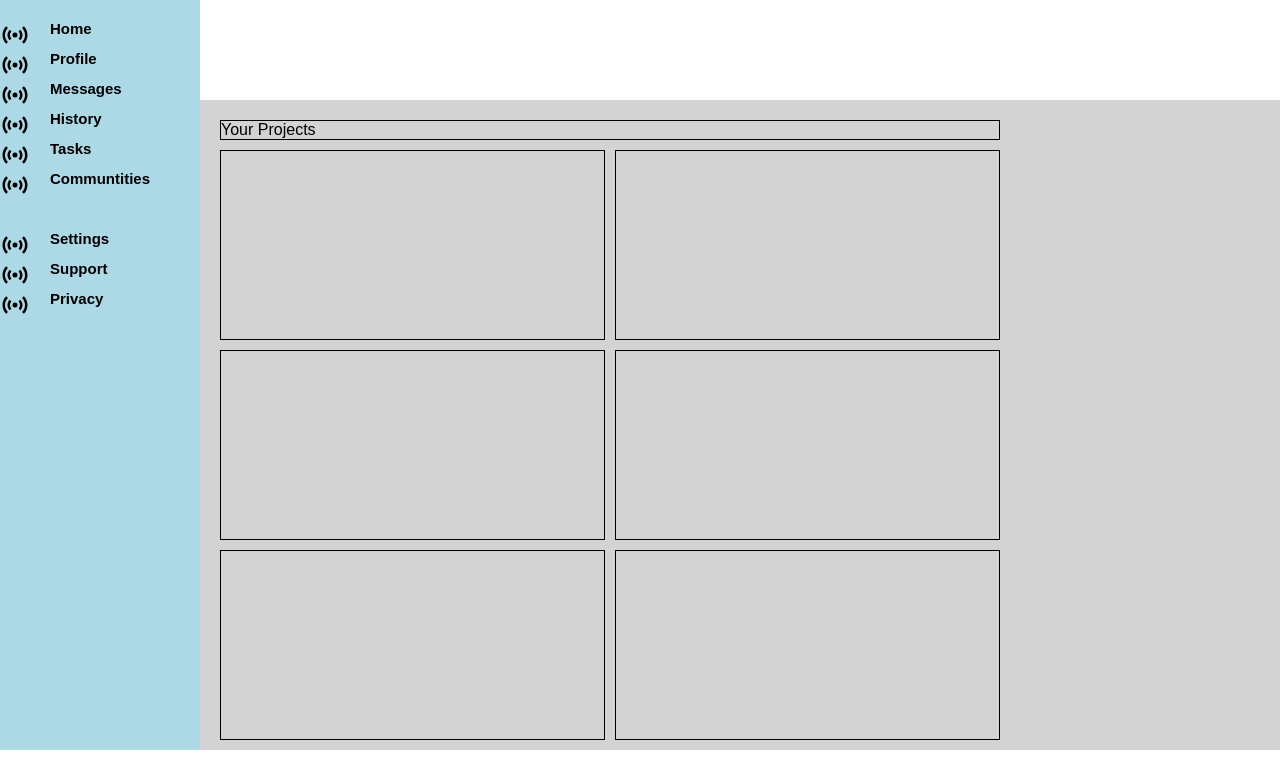
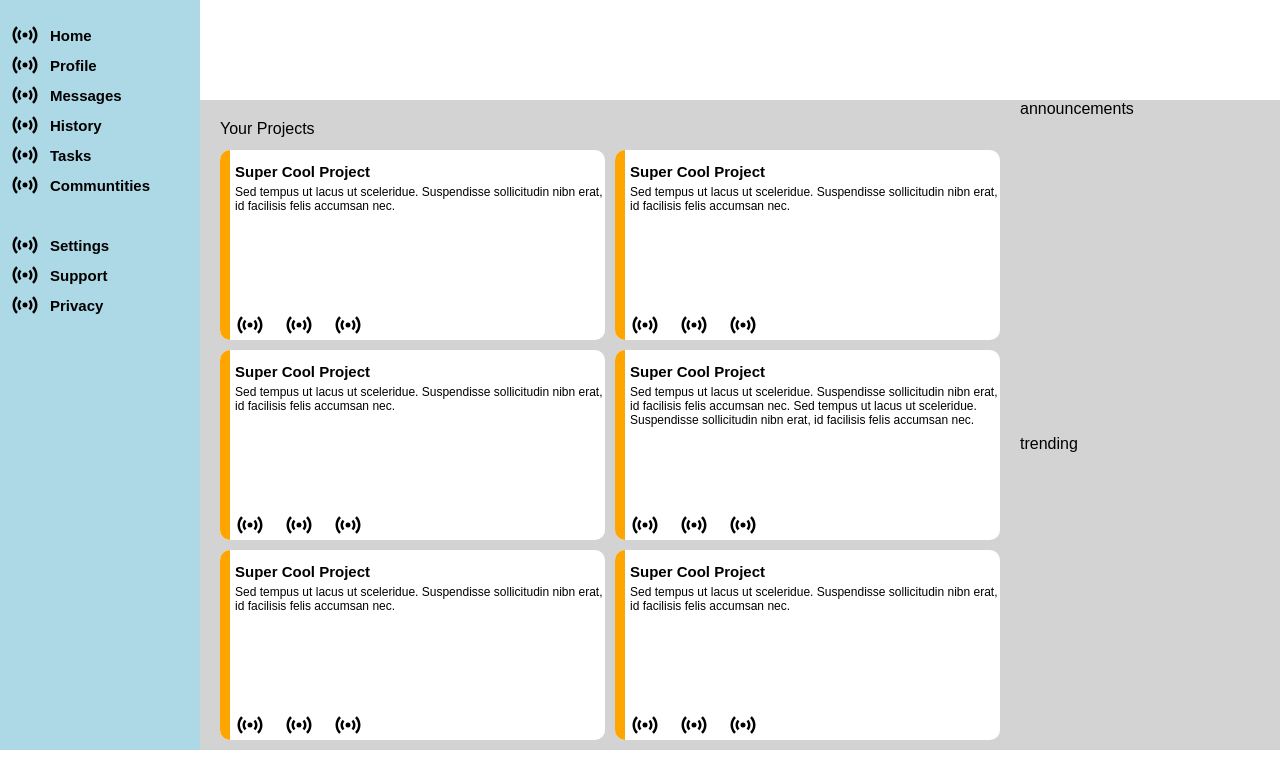
Before and after one commit to DavidOForrester/top_admin_dashboard, a plain HTML site: page index.html in a window 1280 px wide. Shown: the part 50-810 px from the top of the page. Drawn offline with Linux system fonts and the light colour scheme.

Commit message:
populating the project tiles

```diff
--- a/css/style.css
+++ b/css/style.css
@@ -40,13 +40,24 @@ body {
 .nav-item-text-header {
   font-size: 25px;
   font-weight: bold;
+  display: flex;
+  justify-content: left;
+  align-items: center;
+}
+
+.nav-item-logo {
+  display: flex;
+  justify-content: center;
+  align-items: center;
 }
 
 .nav-item-text {
   font-size: 15px;
   font-weight: bold;
+  display: flex;
+  justify-content: left;
+  align-items: center;
 }
-
 
 .projects {
   grid-row-start: 1;
@@ -61,12 +72,49 @@ body {
   grid-template-rows: 20px 3fr 3fr 3fr;
 }
 
-.project-title,
 .project-item {
-  border: 1px solid black;
+  background-color: white;
 }
 
 .project-title {
   grid-column-start: 1;
   grid-column-end: 3;
 }
+
+.project-item {
+  border-radius: 10px;
+  display: grid;
+  grid-template-columns: 10px repeat(3, 1fr) 5fr;
+  grid-template-rows: 30px 1fr 1fr;
+  gap: 5px;
+}
+
+.project-item-bar {
+  background-color: orange;
+  border-top-left-radius: 10px;
+  border-bottom-left-radius: 10px;
+  grid-row-start: 1;
+  grid-row-end: 4;
+}
+
+.project-item-title {
+  font-weight: bold;
+  font-size: 15px;
+  grid-column-start: 2;
+  grid-column-end: 7;
+  display: flex;
+  justify-content: left;
+  align-items: flex-end;
+}
+
+.project-item-body {
+  font-size: 12px;
+  grid-column-start: 2;
+  grid-column-end: 7;
+}
+
+.project-item-buttons {
+  display: flex;
+  justify-content: left;
+  align-items:flex-end
+}
--- a/index.html
+++ b/index.html
@@ -56,19 +56,123 @@
       <div class="nav-item-text">Privacy</div>
     </div>
     <div class="rhs">
-      <div class="header"></div>
+      <div class="header">
+        <div>heading</div>
+      </div>
       <div class="content">
         <div class="projects">
           <div class="project-title">Your Projects</div>
-          <div class="project-item"></div>
-          <div class="project-item"></div>
-          <div class="project-item"></div>
-          <div class="project-item"></div>
-          <div class="project-item"></div>
-          <div class="project-item"></div>
+          <div class="project-item">
+            <div class="project-item-bar"></div>
+            <div class="project-item-title">Super Cool Project</div>
+            <div class="project-item-body">
+              Sed tempus ut lacus ut sceleridue. Suspendisse sollicitudin nibn
+              erat, id facilisis felis accumsan nec.
+            </div>
+            <div class="project-item-buttons">
+              <object data="img/access-point.svg"width="30"height="30"></object>
+            </div>
+            <div class="project-item-buttons">
+              <object data="img/access-point.svg"width="30"height="30"></object>
+            </div>
+            <div class="project-item-buttons">
+              <object data="img/access-point.svg"width="30"height="30"></object>
+            </div>
+          </div>
+          <div class="project-item">
+            <div class="project-item-bar"></div>
+            <div class="project-item-title">Super Cool Project</div>
+            <div class="project-item-body">
+              Sed tempus ut lacus ut sceleridue. Suspendisse sollicitudin nibn
+              erat, id facilisis felis accumsan nec.
+            </div>
+            <div class="project-item-buttons">
+              <object data="img/access-point.svg"width="30"height="30"></object>
+            </div>
+            <div class="project-item-buttons">
+              <object data="img/access-point.svg"width="30"height="30"></object>
+            </div>
+            <div class="project-item-buttons">
+              <object data="img/access-point.svg"width="30"height="30"></object>
+            </div>
+          </div>
+          <div class="project-item">
+            <div class="project-item-bar"></div>
+            <div class="project-item-title">Super Cool Project</div>
+            <div class="project-item-body">
+              Sed tempus ut lacus ut sceleridue. Suspendisse sollicitudin nibn
+              erat, id facilisis felis accumsan nec.
+            </div>
+            <div class="project-item-buttons">
+              <object data="img/access-point.svg"width="30"height="30"></object>
+            </div>
+            <div class="project-item-buttons">
+              <object data="img/access-point.svg"width="30"height="30"></object>
+            </div>
+            <div class="project-item-buttons">
+              <object data="img/access-point.svg"width="30"height="30"></object>
+            </div>
+          </div>
+          <div class="project-item">
+            <div class="project-item-bar"></div>
+            <div class="project-item-title">Super Cool Project</div>
+            <div class="project-item-body">
+              Sed tempus ut lacus ut sceleridue. Suspendisse sollicitudin nibn
+              erat, id facilisis felis accumsan nec.
+              Sed tempus ut lacus ut sceleridue. Suspendisse sollicitudin nibn
+              erat, id facilisis felis accumsan nec.
+            </div>
+            <div class="project-item-buttons">
+              <object data="img/access-point.svg"width="30"height="30"></object>
+            </div>
+            <div class="project-item-buttons">
+              <object data="img/access-point.svg"width="30"height="30"></object>
+            </div>
+            <div class="project-item-buttons">
+              <object data="img/access-point.svg"width="30"height="30"></object>
+            </div>
+          </div>
+          <div class="project-item">
+            <div class="project-item-bar"></div>
+            <div class="project-item-title">Super Cool Project</div>
+            <div class="project-item-body">
+              Sed tempus ut lacus ut sceleridue. Suspendisse sollicitudin nibn
+              erat, id facilisis felis accumsan nec.
+            </div>
+            <div class="project-item-buttons">
+              <object data="img/access-point.svg"width="30"height="30"></object>
+            </div>
+            <div class="project-item-buttons">
+              <object data="img/access-point.svg"width="30"height="30"></object>
+            </div>
+            <div class="project-item-buttons">
+              <object data="img/access-point.svg"width="30"height="30"></object>
+            </div>
+          </div>
+          <div class="project-item">
+            <div class="project-item-bar"></div>
+            <div class="project-item-title">Super Cool Project</div>
+            <div class="project-item-body">
+              Sed tempus ut lacus ut sceleridue. Suspendisse sollicitudin nibn
+              erat, id facilisis felis accumsan nec.
+            </div>
+            <div class="project-item-buttons">
+              <object data="img/access-point.svg"width="30"height="30"></object>
+            </div>
+            <div class="project-item-buttons">
+              <object data="img/access-point.svg"width="30"height="30"></object>
+            </div>
+            <div class="project-item-buttons">
+              <object data="img/access-point.svg"width="30"height="30"></object>
+            </div>
+          </div>
         </div>
-        <div class="announcements"></div>
-        <div class="trending"></div>
+        <div class="announcements">
+          <div>announcements</div>
+        </div>
+        <div class="trending">
+          <div>trending</div>
+        </div>
       </div>
     </div>
   </body>
```
